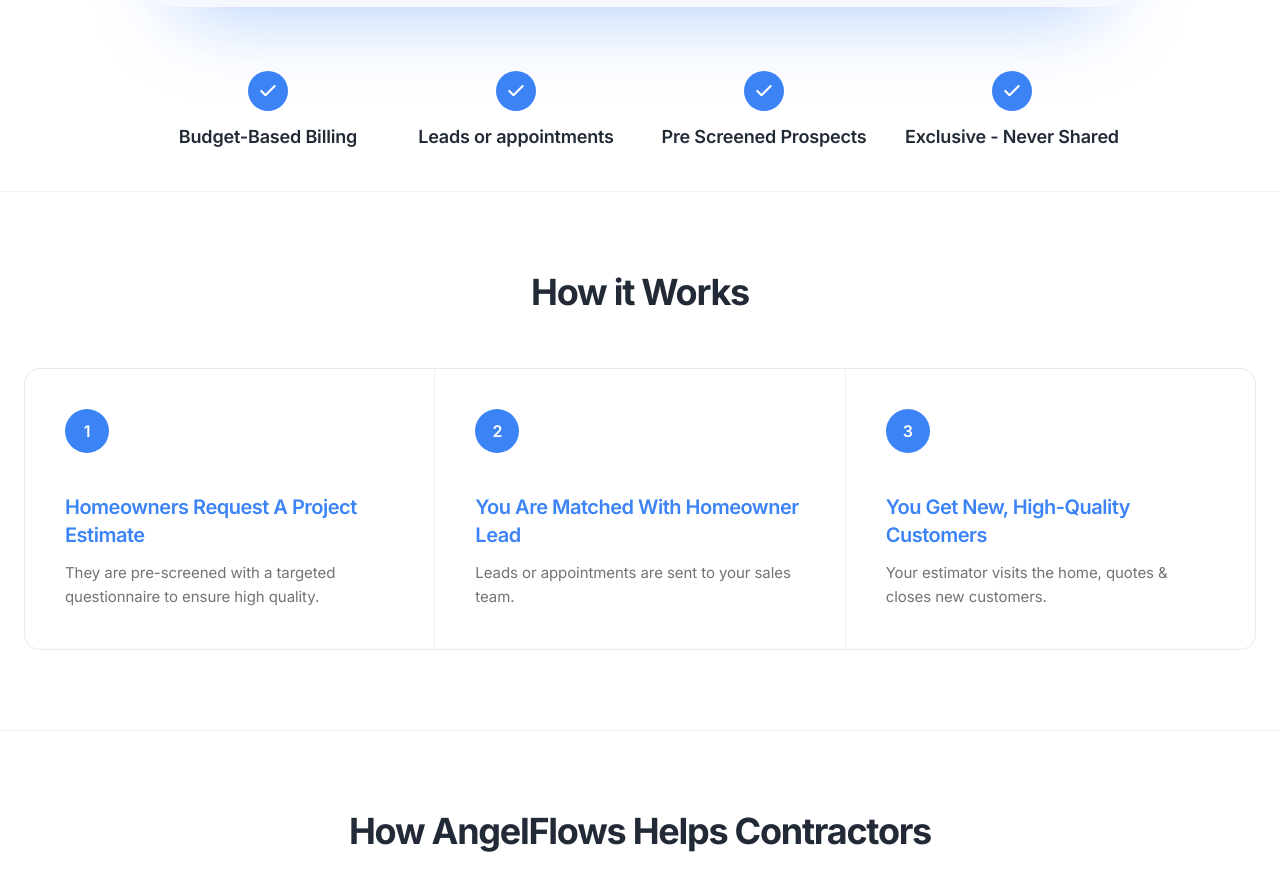
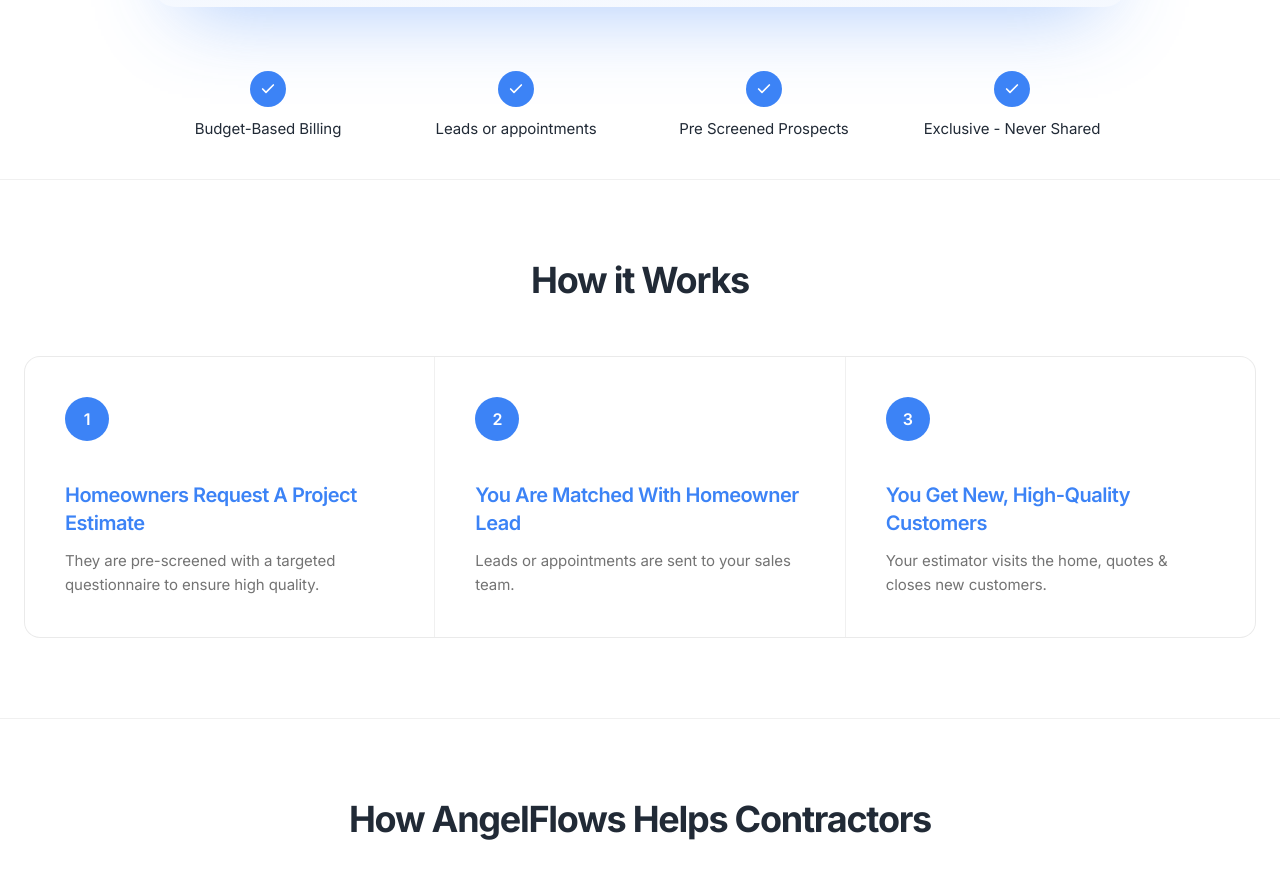
Before and after one commit to ayden17/campaign-insight-loop, a React (Vite) app: page / in a window 1280 px wide. Shown: the part 1164-2058 px from the top of the page. Built offline with nearby package versions, Linux system fonts and the light colour scheme; the HTML template or start-up script is replaced by a standard one.

Commit message:
Changes
Co-authored-by: ayden17 <44537272+ayden17@users.noreply.github.com>

```diff
--- a/src/pages/Landing.tsx
+++ b/src/pages/Landing.tsx
@@ -197,12 +197,15 @@ export default function Landing() {
                 className="flex flex-col items-center text-center gap-3"
               >
                 <div
-                  className="h-10 w-10 rounded-full flex items-center justify-center"
+                  className="h-9 w-9 rounded-full flex items-center justify-center"
                   style={{ backgroundColor: BLUE }}
                 >
-                  <Check className="h-5 w-5 text-white" strokeWidth={2.5} />
+                  <Check className="h-4 w-4 text-white" strokeWidth={2.5} />
                 </div>
-                <span className="text-base md:text-lg font-semibold" style={{ letterSpacing: "-0.01em" }}>
+                <span
+                  className="text-sm md:text-[15px]"
+                  style={{ fontWeight: 400, letterSpacing: "-0.005em", color: SLATE }}
+                >
                   {feature}
                 </span>
               </div>
```
